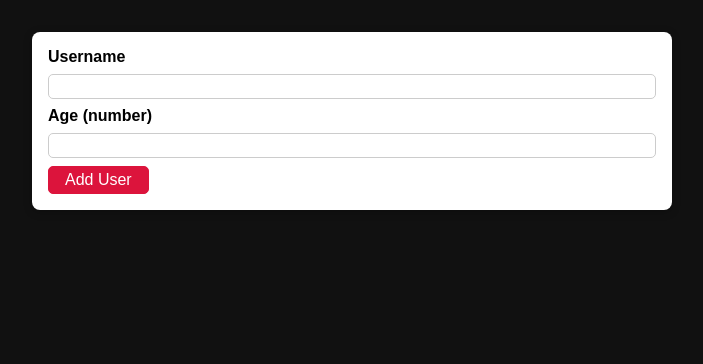
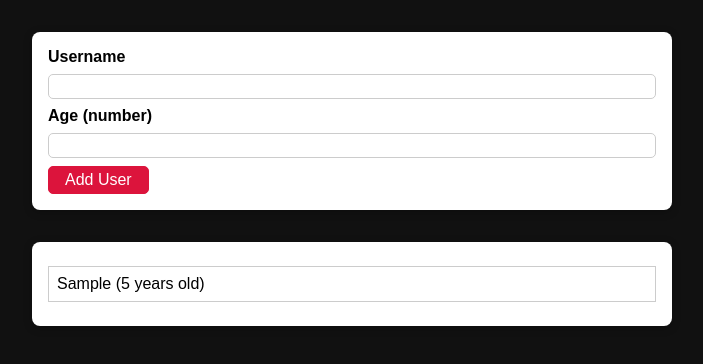
Before and after one commit to amitbhalla/userreact, a React (Create React App) app: page / in a window 1280 px wide. Both pictures are taken after typing "Sample", "5" into the empty fields and a click on the button "Add User". Shown: the top 364 px of the page, without its empty margins (288-991 px from the left). Built offline with nearby package versions, Linux system fonts and the light colour scheme.

Commit message:
UserList

```diff
--- a/src/App.js
+++ b/src/App.js
@@ -1,10 +1,21 @@
-import React from 'react';
+import React, { useState } from 'react';
+
 import AddUser from './components/Users/AddUser';
+import UsersList from './components/Users/UsersList';
 
 const App = () => {
+  const [usersList, setUsersList] = useState([]);
+
+  const addUserHandler = (uName, uAge) => {
+    setUsersList((prevUsersList) => {
+      return [...prevUsersList, { name: uName, age: uAge }];
+    });
+  };
+
   return (
     <div>
-      <AddUser />
+      <AddUser onAddUser={addUserHandler} />
+      {usersList.length && <UsersList users={usersList} />}
     </div>
   );
 };
--- a/src/components/Users/AddUser.js
+++ b/src/components/Users/AddUser.js
@@ -4,7 +4,7 @@
 import Card from '../UI/Card';
 import classes from './AddUser.module.css';
 
-const AddUser = () => {
+const AddUser = (props) => {
   const [eneteredUsername, setEneteredUsername] = useState('');
   const [eneteredAge, setEneteredAge] = useState('');
 
@@ -19,7 +19,7 @@
     if (+eneteredAge < 1) {
       return;
     }
-    console.log(eneteredUsername, eneteredAge);
+    props.onAddUser(eneteredUsername, eneteredAge);
     setEneteredUsername('');
     setEneteredAge('');
   };
--- /dev/null
+++ b/src/components/Users/UsersList.js
@@ -0,0 +1,22 @@
+import React from 'react';
+
+import Card from '../UI/Card';
+import classes from './UsersList.module.css';
+
+const UsersList = (props) => {
+  const listUsers = props.users.map((user) => {
+    return (
+      <li key={user.name}>
+        {user.name} ({user.age} years old)
+      </li>
+    );
+  });
+
+  return (
+    <Card className={classes.users}>
+      <ul>{listUsers}</ul>
+    </Card>
+  );
+};
+
+export default UsersList;
--- /dev/null
+++ b/src/components/Users/UsersList.module.css
@@ -0,0 +1,16 @@
+.users {
+  margin: 2rem auto;
+  width: 90%;
+  max-width: 40rem;
+}
+
+.users ul {
+  list-style: none;
+  padding: 1rem;
+}
+
+.users li {
+  border: 1px solid #ccc;
+  margin: 0.5rem 0;
+  padding: 0.5rem;
+}
```
